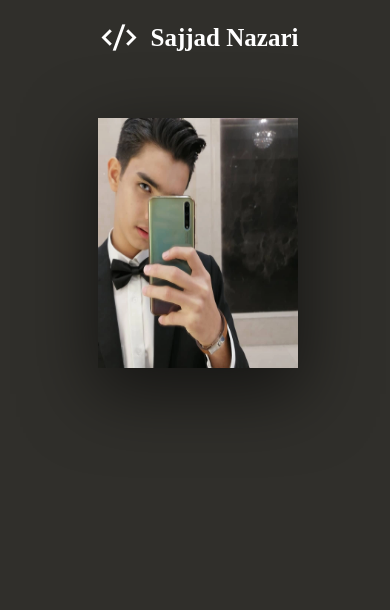
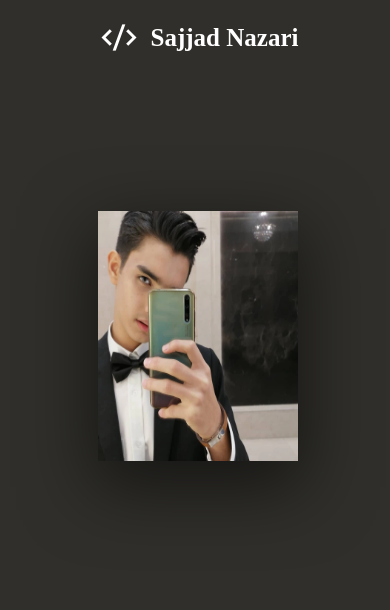
Before and after one commit to sajjadnazaridev/My_Portfolio_Page, a plain HTML site: page index.html in a window 390 px wide. Shown: the top 610 px of the page. Drawn offline with nearby package versions, Linux system fonts and the light colour scheme; a web font is replaced by a local one.

Commit message:
edit style

```diff
--- a/style.css
+++ b/style.css
@@ -136,6 +136,7 @@ body{
     .left{
         display: block;
         width: 100%;
+        height: 53em;
     }
 
     .left .top{
@@ -153,7 +154,7 @@ body{
         width: 200px;
         height: 250px;
         position: absolute;
-        top: 14%;
+        top: 25%;
         left: 25%;
     }
 
```
